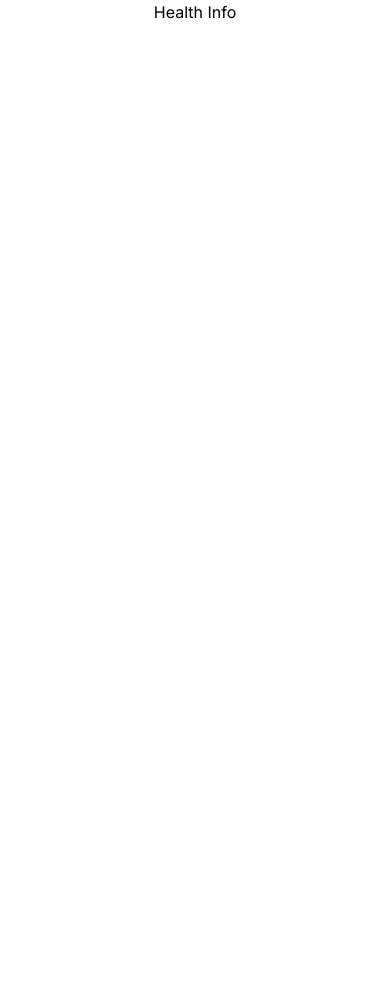
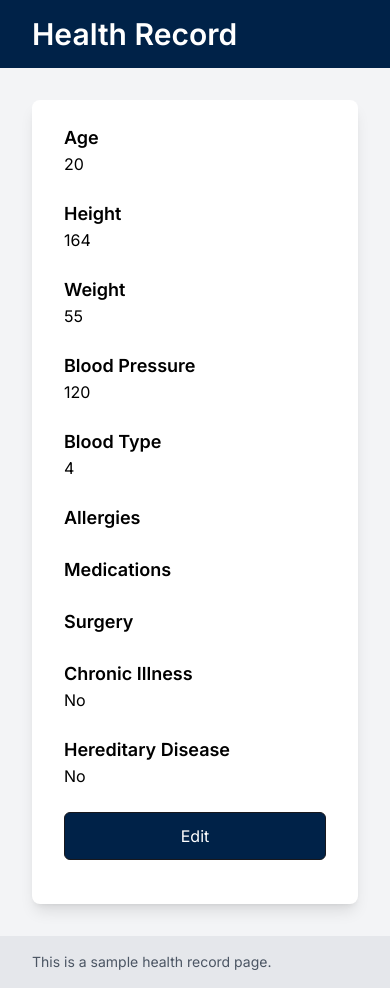
Before and after one commit to dang-nguyendd/caps-client, a Next.js app: page /settings/health in a window 390 px wide. Before the commit the page ends 844 px from the top, so only its background shows below. Built offline with nearby package versions, Linux system fonts and the light colour scheme.

Commit message:
setting barebone

```diff
--- a/src/components/health-form/type.ts
+++ b/src/components/health-form/type.ts
@@ -3,6 +3,7 @@ export enum BloodType {
   O,
   AB,
   Other,
+  B,
 }
 
 export interface IHealthFormProps {
--- a/src/hoc/withSettings.tsx
+++ b/src/hoc/withSettings.tsx
@@ -4,19 +4,28 @@ import Footer from "@/shared/footer";
 import Header from "@/shared/header";
 
 export default function withSettings<P extends object>(
-  SideBar: React.ComponentType<P>
+  Component: React.ComponentType<P>,
+  Header: string
 ): React.FC<P> {
   const WithSettings: React.FC<P> = (props: P) => {
     return (
       <div className="flex h-screen flex-col">
-        <div className="flex flex-1">
-          <SideBar {...props} />
+        <header className="bg-blue px-8 py-4">
+          <h1 className="text-3xl font-semibold text-white">{Header}</h1>
+        </header>
+        <div className="flex-1 bg-gray-100">
+          <Component {...props} />
         </div>
+        <footer className="bg-gray-200 px-8 py-4">
+          <p className="text-sm text-gray-600">
+            This is a sample health record page.
+          </p>
+        </footer>
       </div>
     );
   };
 
-  WithSettings.displayName = `withLayout(${getDisplayName(SideBar)})`;
+  WithSettings.displayName = `withLayout(${getDisplayName(Component)})`;
 
   return WithSettings;
 }
--- a/src/pages/settings/general.tsx
+++ b/src/pages/settings/general.tsx
@@ -1,4 +1,6 @@
 import React from "react";
+
+import withSettings from "@/hoc/withSettings";
 
 const Component = React.memo(() => {
   return (
@@ -10,4 +12,4 @@ const Component = React.memo(() => {
 
 Component.displayName = "General";
 
-export default Component;
+export default withSettings(Component, "General Settings");
--- a/src/pages/settings/health.tsx
+++ b/src/pages/settings/health.tsx
@@ -1,13 +1,100 @@
-import React from "react";
+import React, { useState, useEffect } from "react";
+
+import { IHealthFormProps } from "@/components/health-form/type";
+import Button from "@/core/button";
+import withSettings from "@/hoc/withSettings";
+
+import { BloodType } from "../../components/health-form/type";
 
 const Component = React.memo(() => {
+  const testHealthRecord: IHealthFormProps = {
+    age: "20",
+    height: "164",
+    weight: "55",
+    bloodPressure: "120",
+    bloodType: BloodType.B,
+    allergies: [],
+    medications: [],
+    hasSurgery: true,
+    surgeryDescription: "",
+    hasChronicIllness: false,
+    chronicIllnessDescription: "",
+    hasHereditaryDisease: false,
+    familyHistoryDescription: "",
+  };
+  const [healthRecord, setHealthRecord] =
+    useState<IHealthFormProps>(testHealthRecord);
   return (
-    <div className="flex h-full w-full items-center justify-center">
-      Health Info
+    <div className="grow p-8">
+      <div className="mx-auto max-w-3xl overflow-hidden rounded-lg bg-white shadow-lg">
+        <div className="px-8 py-6">
+          <div className="mb-6">
+            <h3 className="text-lg font-semibold">Age</h3>
+            <p>{testHealthRecord.age}</p>
+          </div>
+          <div className="mb-6">
+            <h3 className="text-lg font-semibold">Height</h3>
+            <p>{testHealthRecord.height}</p>
+          </div>
+          <div className="mb-6">
+            <h3 className="text-lg font-semibold">Weight</h3>
+            <p>{testHealthRecord.weight}</p>
+          </div>
+          <div className="mb-6">
+            <h3 className="text-lg font-semibold">Blood Pressure</h3>
+            <p>{testHealthRecord.bloodPressure}</p>
+          </div>
+          <div className="mb-6">
+            <h3 className="text-lg font-semibold">Blood Type</h3>
+            <p>{testHealthRecord.bloodType}</p>
+          </div>
+          <div className="mb-6">
+            <h3 className="text-lg font-semibold">Allergies</h3>
+            <ul>
+              {testHealthRecord.allergies.map((allergy, index) => (
+                <li key={index}>{allergy}</li>
+              ))}
+            </ul>
+          </div>
+          <div className="mb-6">
+            <h3 className="text-lg font-semibold">Medications</h3>
+            <ul>
+              {testHealthRecord.medications.map((medication, index) => (
+                <li key={index}>{medication}</li>
+              ))}
+            </ul>
+          </div>
+          <div className="mb-6">
+            <h3 className="text-lg font-semibold">Surgery</h3>
+            <p>
+              {testHealthRecord.hasSurgery
+                ? testHealthRecord.surgeryDescription
+                : "No"}
+            </p>
+          </div>
+          <div className="mb-6">
+            <h3 className="text-lg font-semibold">Chronic Illness</h3>
+            <p>
+              {testHealthRecord.hasChronicIllness
+                ? testHealthRecord.chronicIllnessDescription
+                : "No"}
+            </p>
+          </div>
+          <div className="mb-6">
+            <h3 className="text-lg font-semibold">Hereditary Disease</h3>
+            <p>
+              {testHealthRecord.hasHereditaryDisease
+                ? testHealthRecord.familyHistoryDescription
+                : "No"}
+            </p>
+          </div>
+          <Button mode="primary">Edit</Button>
+        </div>
+      </div>
     </div>
   );
 });
 
 Component.displayName = "Health";
 
-export default Component;
+export default withSettings(Component, "Health Record");
--- a/src/pages/settings/index.tsx
+++ b/src/pages/settings/index.tsx
@@ -1,7 +1,5 @@
 /* eslint-disable tailwindcss/no-custom-classname */
 import { useState } from "react";
-
-import { useRouter } from "next/router";
 
 import withSettings from "@/hoc/withSettings";
 
@@ -13,28 +11,23 @@ import { TAB_NAMES } from "../../constant/settings-page";
 const Component = () => {
   const { general, personal, health } = TAB_NAMES;
   const [activeTab, setActiveTab] = useState(general);
-  const router = useRouter();
 
-  const handleTabClick = (tab: any) => {
+  const handleTabClick = (tab: string) => {
     setActiveTab(tab);
-  };
-
-  const handleLogOut = () => {
-    router.push("/");
   };
 
   return (
     <div className="flex h-full w-full items-center justify-center">
-      <aside
+      <div
         id="default-sidebar"
-        className="fixed left-0 top-0 z-40 h-screen w-64 -translate-x-full transition-transform sm:translate-x-0"
+        className="left-0 top-0 z-40 h-screen w-[20%] -translate-x-full transition-transform sm:translate-x-0"
         aria-label="Sidebar"
       >
         <div className="h-full overflow-y-auto bg-gray-50 px-3 py-4 dark:bg-blue">
           <ul className="space-y-2 font-medium">
             <li>
               <a
-                className={`flex items-center rounded-lg p-2 text-gray-900 hover:bg-gray-100 dark:text-white dark:hover:bg-gray-700 ${
+                className={`flex items-center rounded-lg p-2 text-gray-900 hover:bg-grey dark:text-white dark:hover:bg-grey ${
                   activeTab === general ? "bg-gray-100 dark:bg-grey" : ""
                 }`}
                 onClick={() => handleTabClick(general)}
@@ -125,7 +118,8 @@ const Component = () => {
             </li>
           </ul>
         </div>
-      </aside>
+      </div>
+      <div className="h-full w-full">
         {activeTab == "general" ? (
           <General />
         ) : activeTab == "health" ? (
@@ -133,12 +127,13 @@ const Component = () => {
         ) : activeTab == "personal" ? (
           <Personal />
         ) : (
-        <h1></h1>
+          <></>
         )}
+      </div>
     </div>
   );
 };
 
 Component.displayName = "Settings";
 
-export default withSettings(Component);
+export default Component;
--- a/src/pages/settings/personal.tsx
+++ b/src/pages/settings/personal.tsx
@@ -1,5 +1,7 @@
 import React from "react";
 import { useState } from "react";
+
+import withSettings from "@/hoc/withSettings";
 interface userInfo {
   name: string;
   dob: string;
@@ -44,4 +46,4 @@ const Component = React.memo(() => {
 
 Component.displayName = "Personal";
 
-export default Component;
+export default withSettings(Component, "Personal Information");
```
Lines whose indentation alone changed are shown as unchanged.
